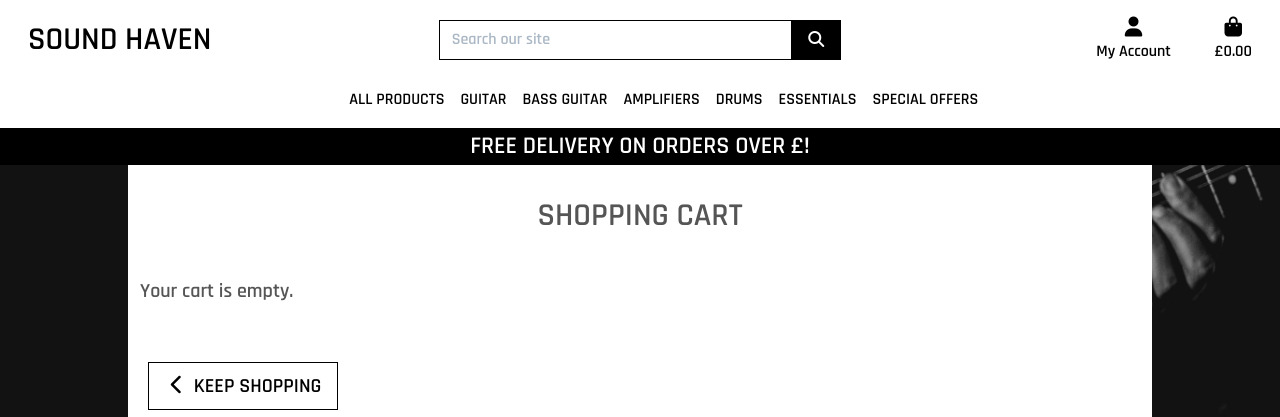
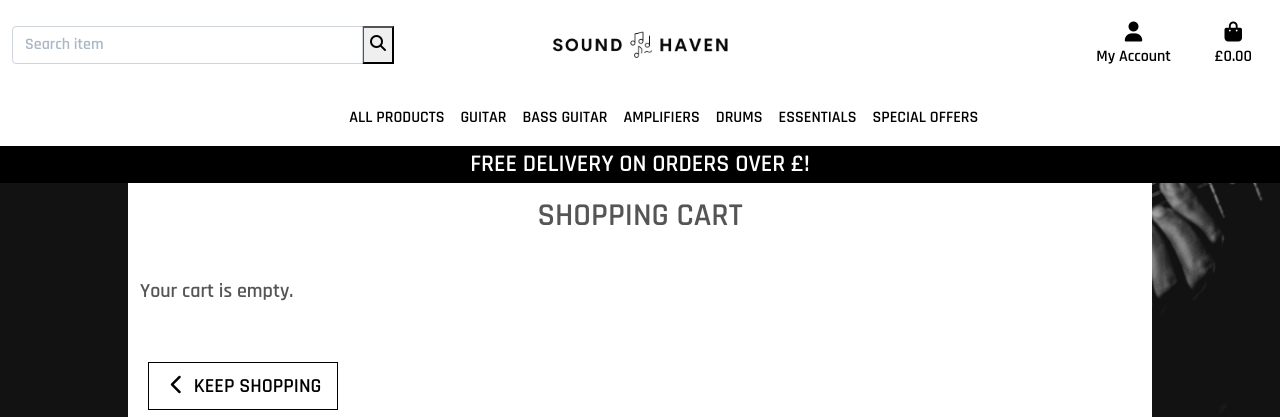
Before and after one commit to Code-Institute-Submissions/DPHamdev-mp4-sound-haven_ApResub, a Django app: page /cart/ in a window 1280 px wide. Shown: the top 417 px of the page. Run offline with Django 3.2, Linux system fonts and the light colour scheme; parts of the project's set-up code (start-up, migrations or seed data) failed here and were passed over; some libraries are stand-ins or nearby versions.

Commit message:
Updated navbar orientation, including a new logo, as well updating favicon icon for browser window

```diff
--- a/static/css/base.css
+++ b/static/css/base.css
@@ -10,6 +10,13 @@ body {
     height: calc(100vh - 164px);
     color: #555;
     font-family: 'Rajdhani', 'Courier New', Courier, monospace;
+}
+
+.logo {
+    background: url('/media/SHSLOGOSmall.png') no-repeat center center;
+    background-size: contain;
+    height: 80px;
+    width: 400px;
 }
 
 .social-circle {
@@ -29,6 +36,7 @@ body {
     justify-content: center;
     height: 1.5rem;
     width: 1.5rem;
+    color: #000;
 }
 
 .logo-font {
--- a/templates/base.html
+++ b/templates/base.html
@@ -8,12 +8,14 @@
         <meta http-equiv="X-UA-Compatible" content="ie=edge">
         <meta charset="utf-8">
         <meta name="viewport" content="width=device-width, initial-scale=1, shrink-to-fit=no">
+        <link rel="shortcut icon" type="image/png" href="{% static 'favicon/favicon.ico' %}" title="Sound Haven Thumbnail Image">
     {% endblock %}
 
     {% block extra_meta %}
     {% endblock %}
 
     {% block corecss %}
+        <link rel="stylesheet" href="https://cdnjs.cloudflare.com/ajax/libs/font-awesome/5.15.4/css/all.min.css" integrity="sha512-1ycn6IcaQQ40/MKBW2W4Rhis/DbILU74C1vSrLJxCq57o941Ym01SwNsOMqvEBFlcgUa6xLiPY/NS5R+E6ztJQ==" crossorigin="anonymous" referrerpolicy="no-referrer" />
         <link href="https://cdn.jsdelivr.net/npm/bootstrap@5.1.3/dist/css/bootstrap.min.css" rel="stylesheet" integrity="sha384-1BmE4kWBq78iYhFldvKuhfTAU6auU8tT94WrHftjDbrCEXSU1oBoqyl2QvZ6jIW3" crossorigin="anonymous">
         <link rel="stylesheet" href="https://fonts.googleapis.com/css?family=Lato&display=swap">
         <link rel="stylesheet" href="{% static 'css/base.css' %}">
@@ -23,7 +25,7 @@
     {% endblock %}
 
     {% block corejs %}
-        <script src="https://kit.fontawesome.com/4863a75fd6.js" crossorigin="anonymous"></script>
+        <script src="https://kit.fontawesome.com/12c25e1e78.js" crossorigin="anonymous"></script>
         <script src="https://code.jquery.com/jquery-3.6.0.min.js" integrity="sha256-/xUj+3OJU5yExlq6GSYGSHk7tPXikynS7ogEvDej/m4="crossorigin="anonymous"></script>
         <script src="https://cdn.jsdelivr.net/npm/popper.js@1.16.0/dist/umd/popper.min.js" integrity="sha384-Q6E9RHvbIyZFJoft+2mJbHaEWldlvI9IOYy5n3zV9zzTtmI3UksdQRVvoxMfooAo" crossorigin="anonymous"></script>
         <script src="https://stackpath.bootstrapcdn.com/bootstrap/4.4.1/js/bootstrap.min.js" integrity="sha384-wfSDF2E50Y2D1uUdj0O3uMBJnjuUD4Ih7YwaYd1iqfktj0Uod8GCExl3Og8ifwB6" crossorigin="anonymous"></script>
@@ -37,27 +39,26 @@
   </head>
   <body>
     <header class="container-fluid fixed-top">
-        <div id="topnav" class="row bg-white pt-lg-2 d-none d-lg-flex">
-            <div class="col-12 col-lg-4 my-auto py-1 py-lg-0 text-center text-lg-left">
-                <a href="{% url 'home' %}" class="nav-link main-logo-link">
-                    <h2 class="logo-font text-black my-0"><strong>Sound</strong> Haven</h2>
-                </a>
-            </div>
-            <div class="col-12 col-lg-4 my-auto py-1 py-lg-0">
+        <div class="row d-none bg-white d-lg-flex">
+            <!-- Search input -->
+            <div class="col-12 col-md-4 col-lg-5 my-auto py-1 py-lg-0">
                 <form method="GET" action="{% url 'products' %}">
-                    <div class="input-group w-100">
-                        <input class="form-control border border-black rounded-0" type="text" name="q" placeholder="Search our site">
-                        <div class="input-group-append">
-                            <button class="form-control btn btn-black border border-black rounded-0" type="submit">
-                                <span class="icon">
-                                    <i class="fas fa-search"></i>
-                                </span>
-                            </button>
-                        </div>
+                    <div class="input-group search-query w-75">
+                        <input class="form-control" type="text" name="q" placeholder="Search item">
+                        <button class="button-icon" type="submit" aria-label="search button">
+                            <i class="fas fa-search"></i>
+                        </button>
                     </div>
                 </form>
             </div>
-            <div class="col-12 col-lg-4 my-auto py-1 py-lg-0">
+            <!-- Logo -->
+            <div class="col-12 col-md-4 col-lg-2 my-auto py-1 py-lg-0 text-center">
+                <a class="navbar-brand me-0 d-flex justify-content-center" href="{% url 'home' %}">
+                    <div class="logo" title="Shoes And More logo"></div>
+                </a>
+            </div>
+            <!-- Right Side Navigation on desktop: Sign In, Favorites, and Shopping Cart-->
+            <div class="col-12 col-md-4 col-lg-5 my-auto py-1 py-lg-0">
                 <ul class="list-inline list-unstyled text-center text-lg-end my-0">
                     <li class="list-inline-item dropdown">
                         <a class="text-black nav-link" href="#" id="user-options" data-toggle="dropdown" aria-haspopup="true" aria-expanded="false">
@@ -95,7 +96,6 @@
                     </li>
                 </ul>
             </div>
-            <div class="col-12 col-lg-4 my-auto py-1 py-lg-0"></div>
         </div>
         <div class="row bg-white">
             <nav class="navbar navbar-expand-lg navbar-light w-100">
```
Also changed, not shown: media/SHSLOGO.png (added), media/SHSLOGOSmall.png (added), static/favicon/favicon.ico (added).
